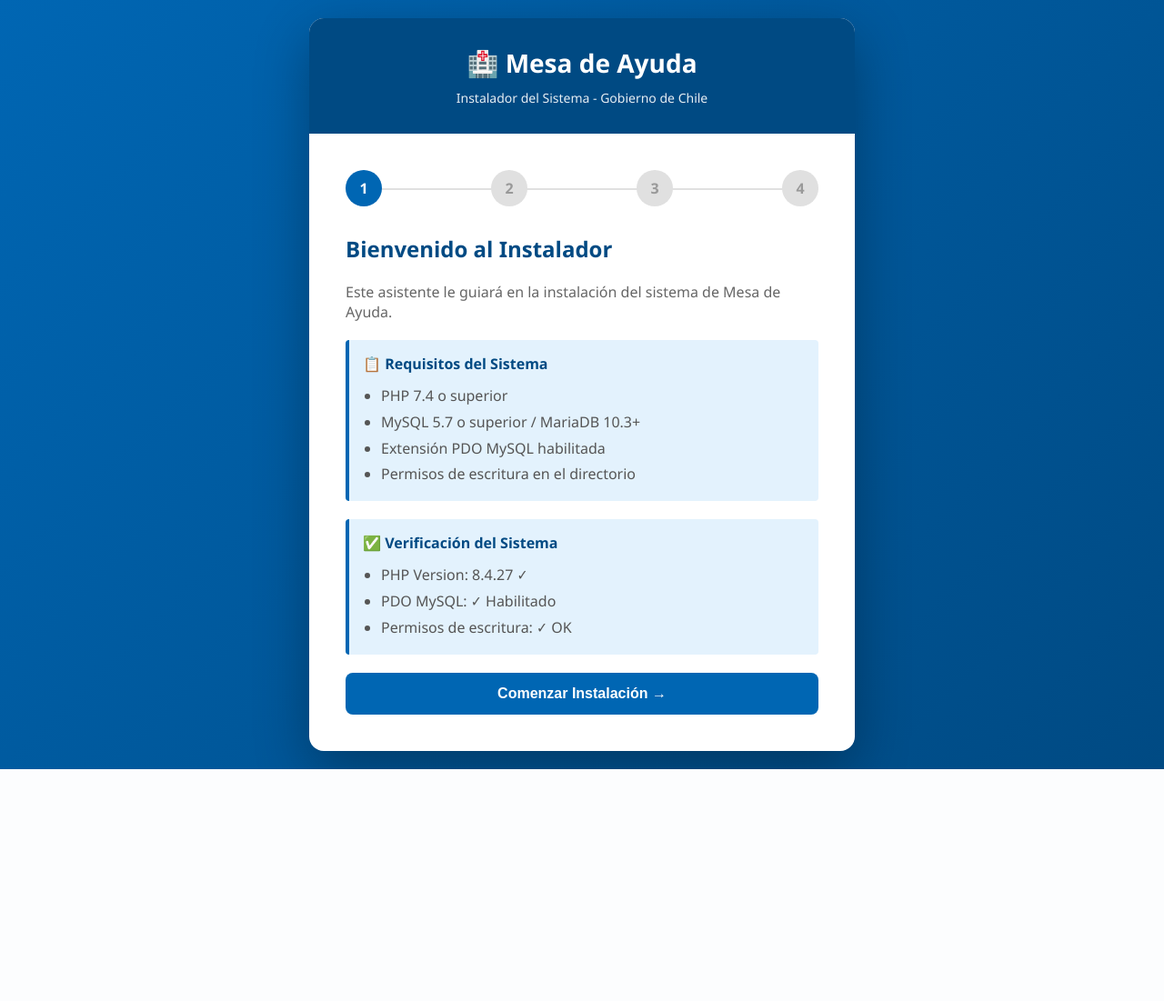
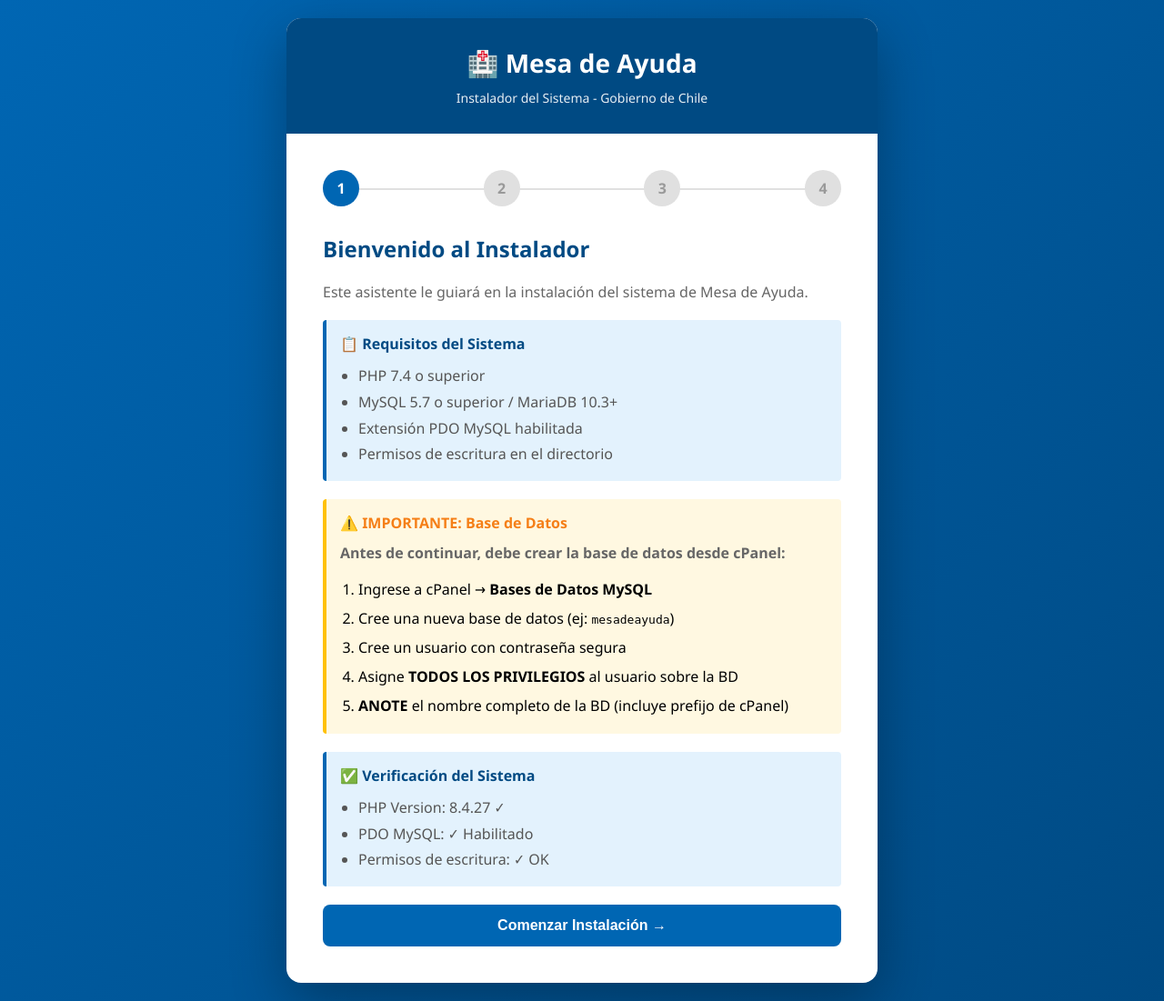
Before and after one commit to amvinfo/Mesa_ayuda1, a PHP site: page /cpanel/install.php in a window 1280 px wide. Shown: the whole page at 91% size. Before the commit the page ends 846 px from the top, so only its background shows below. Run offline with PHP 8.4, Linux system fonts and the light colour scheme.

Commit message:
task snapshot 0e689c22-6442-4c73-aa59-bb827b400b5c

```diff
--- a/cpanel/install.php
+++ b/cpanel/install.php
@@ -2,6 +2,9 @@
 /**
  * Mesa de Ayuda - Instalador
  * Gobierno de Chile
+ *
+ * IMPORTANTE: En cPanel, la base de datos debe crearse previamente
+ * desde el panel de control (Bases de Datos MySQL).
  */
 
 session_start();
@@ -16,11 +19,15 @@ $success = '';
 if ($_SERVER['REQUEST_METHOD'] === 'POST') {
     if ($step === 2) {
         // Guardar configuración de BD
-        $db_host = $_POST['db_host'] ?? 'localhost';
-        $db_name = $_POST['db_name'] ?? 'mesadeayuda';
-        $db_user = $_POST['db_user'] ?? '';
+        $db_host = trim($_POST['db_host'] ?? 'localhost');
+        $db_name = trim($_POST['db_name'] ?? '');
+        $db_user = trim($_POST['db_user'] ?? '');
         $db_pass = $_POST['db_pass'] ?? '';
 
+        // Validar campos
+        if (empty($db_name) || empty($db_user)) {
+            $error = 'Debe completar todos los campos obligatorios.';
+        } else {
             $_SESSION['db_config'] = [
                 'host' => $db_host,
                 'name' => $db_name,
@@ -28,43 +35,88 @@ if ($_SERVER['REQUEST_METHOD'] === 'POST') {
                 'pass' => $db_pass
             ];
 
-        // Probar conexión
+            // Probar conexión a la BD (NO crear, solo conectar)
             try {
-            $pdo = new PDO("mysql:host=$db_host", $db_user, $db_pass);
-            $pdo->setAttribute(PDO::ATTR_ERRMODE, PDO::ERRMODE_EXCEPTION);
+                $pdo = new PDO(
+                    "mysql:host=$db_host;dbname=$db_name;charset=utf8mb4",
+                    $db_user,
+                    $db_pass,
+                    [PDO::ATTR_ERRMODE => PDO::ERRMODE_EXCEPTION]
+                );
 
-            // Crear base de datos
-            $pdo->exec("CREATE DATABASE IF NOT EXISTS `$db_name` CHARACTER SET utf8mb4 COLLATE utf8mb4_unicode_ci");
+                // Verificar que la BD existe y está accesible
+                $stmt = $pdo->query("SELECT DATABASE()");
+                $currentDb = $stmt->fetchColumn();
 
+                if ($currentDb !== $db_name) {
+                    $error = "Conexión exitosa pero la base de datos actual ($currentDb) no coincide con la especificada ($db_name).";
+                } else {
                     $step = 3;
+                }
+
             } catch (PDOException $e) {
-            $error = 'Error de conexión: ' . $e->getMessage();
+                $errorMsg = $e->getMessage();
+
+                if (strpos($errorMsg, 'Access denied') !== false) {
+                    $error = 'Acceso denegado. Verifique que el usuario y contraseña sean correctos, y que el usuario tenga permisos sobre la base de datos.';
+                } elseif (strpos($errorMsg, 'Unknown database') !== false) {
+                    $error = "La base de datos '$db_name' no existe. Por favor, créela primero desde cPanel → Bases de Datos MySQL.";
+                } elseif (strpos($errorMsg, "Can't connect") !== false || strpos($errorMsg, 'Connection refused') !== false) {
+                    $error = 'No se puede conectar al servidor MySQL. Verifique el host (generalmente es "localhost" en cPanel).';
+                } else {
+                    $error = 'Error de conexión: ' . $errorMsg;
+                }
+            }
         }
     } elseif ($step === 3) {
         // Instalar base de datos
         if (!isset($_SESSION['db_config'])) {
-            $error = 'Configuración de base de datos no encontrada';
+            $error = 'Configuración de base de datos no encontrada. Por favor, vuelva al paso anterior.';
             $step = 2;
         } else {
             try {
                 $config = $_SESSION['db_config'];
-                $pdo = new PDO("mysql:host={$config['host']};dbname={$config['name']}", $config['user'], $config['pass']);
-                $pdo->setAttribute(PDO::ATTR_ERRMODE, PDO::ERRMODE_EXCEPTION);
+                $pdo = new PDO(
+                    "mysql:host={$config['host']};dbname={$config['name']};charset=utf8mb4",
+                    $config['user'],
+                    $config['pass'],
+                    [PDO::ATTR_ERRMODE => PDO::ERRMODE_EXCEPTION]
+                );
 
                 // Leer y ejecutar SQL
                 $sql = file_get_contents(__DIR__ . '/database.sql');
-                $pdo->exec($sql);
+
+                // Ejecutar cada statement por separado
+                $statements = array_filter(array_map('trim', explode(';', $sql)));
+
+                foreach ($statements as $statement) {
+                    if (!empty($statement) && !preg_match('/^--/', $statement)) {
+                        try {
+                            $pdo->exec($statement);
+                        } catch (PDOException $e) {
+                            // Ignorar errores de DROP TABLE si no existe
+                            if (strpos($e->getMessage(), 'Unknown table') === false) {
+                                throw $e;
+                            }
+                        }
+                    }
+                }
 
                 // Crear archivo de configuración
                 $config_content = "<?php\n";
-                $config_content .= "define('DB_HOST', '{$config['host']}');\n";
-                $config_content .= "define('DB_NAME', '{$config['name']}');\n";
-                $config_content .= "define('DB_USER', '{$config['user']}');\n";
-                $config_content .= "define('DB_PASS', '{$config['pass']}');\n";
+                $config_content .= "// Configuración generada automáticamente el " . date('Y-m-d H:i:s') . "\n";
+                $config_content .= "// NO MODIFICAR ESTE ARCHIVO MANUALMENTE\n\n";
+                $config_content .= "define('DB_HOST', '" . addslashes($config['host']) . "');\n";
+                $config_content .= "define('DB_NAME', '" . addslashes($config['name']) . "');\n";
+                $config_content .= "define('DB_USER', '" . addslashes($config['user']) . "');\n";
+                $config_content .= "define('DB_PASS', '" . addslashes($config['pass']) . "');\n";
                 $config_content .= "define('SITE_URL', '" . dirname($_SERVER['REQUEST_URI']) . "');\n";
                 $config_content .= "define('INSTALLED', true);\n";
+                $config_content .= "define('INSTALL_DATE', '" . date('Y-m-d H:i:s') . "');\n";
 
-                file_put_contents(__DIR__ . '/config.php', $config_content);
+                if (file_put_contents(__DIR__ . '/config.php', $config_content) === false) {
+                    throw new Exception('No se pudo crear el archivo config.php. Verifique los permisos de la carpeta.');
+                }
 
                 // Marcar como instalado
                 $pdo->exec("UPDATE settings SET value = '1' WHERE key_name = 'installed'");
@@ -77,6 +129,8 @@ if ($_SERVER['REQUEST_METHOD'] === 'POST') {
 
             } catch (PDOException $e) {
                 $error = 'Error al instalar base de datos: ' . $e->getMessage();
+            } catch (Exception $e) {
+                $error = $e->getMessage();
             }
         }
     } elseif ($step === 4) {
@@ -116,7 +170,7 @@ if (file_exists(__DIR__ . '/config.php')) {
             background: white;
             border-radius: 16px;
             box-shadow: 0 20px 60px rgba(0,0,0,0.3);
-            max-width: 600px;
+            max-width: 650px;
             width: 100%;
             overflow: hidden;
         }
@@ -231,6 +285,22 @@ if (file_exists(__DIR__ . '/config.php')) {
             color: #555;
             line-height: 1.8;
         }
+        .warning-box {
+            background: #fff8e1;
+            border-left: 4px solid #ffc107;
+            padding: 15px;
+            margin: 20px 0;
+            border-radius: 4px;
+        }
+        .warning-box h3 {
+            color: #f57f17;
+            margin-bottom: 10px;
+            font-size: 16px;
+        }
+        .warning-box p {
+            color: #666;
+            line-height: 1.6;
+        }
         .credentials {
             background: #fff8e1;
             border: 2px solid #ffc107;
@@ -247,6 +317,11 @@ if (file_exists(__DIR__ . '/config.php')) {
             padding: 2px 8px;
             border-radius: 4px;
             font-family: 'Courier New', monospace;
+        }
+        .help-text {
+            font-size: 12px;
+            color: #666;
+            margin-top: 4px;
         }
     </style>
 </head>
@@ -290,6 +365,20 @@ if (file_exists(__DIR__ . '/config.php')) {
                     </ul>
                 </div>
 
+                <div class="warning-box">
+                    <h3>⚠️ IMPORTANTE: Base de Datos</h3>
+                    <p>
+                        <strong>Antes de continuar, debe crear la base de datos desde cPanel:</strong>
+                    </p>
+                    <ol style="margin-left: 20px; margin-top: 10px; line-height: 2;">
+                        <li>Ingrese a cPanel → <strong>Bases de Datos MySQL</strong></li>
+                        <li>Cree una nueva base de datos (ej: <code>mesadeayuda</code>)</li>
+                        <li>Cree un usuario con contraseña segura</li>
+                        <li>Asigne <strong>TODOS LOS PRIVILEGIOS</strong> al usuario sobre la BD</li>
+                        <li><strong>ANOTE</strong> el nombre completo de la BD (incluye prefijo de cPanel)</li>
+                    </ol>
+                </div>
+
                 <div class="info-box">
                     <h3>✅ Verificación del Sistema</h3>
                     <ul>
@@ -306,31 +395,41 @@ if (file_exists(__DIR__ . '/config.php')) {
             <?php elseif ($step === 2): ?>
                 <h2 style="margin-bottom: 20px; color: #004A83;">Configuración de Base de Datos</h2>
                 <p style="margin-bottom: 20px; color: #666;">
-                    Ingrese los datos de conexión a su base de datos MySQL.
+                    Ingrese los datos de la base de datos que creó en cPanel.
                 </p>
+
+                <div class="warning-box">
+                    <h3>💡 Ayuda</h3>
+                    <p>
+                        En cPanel, el nombre de la base de datos incluye un prefijo. Por ejemplo:<br>
+                        Si su usuario de cPanel es <code>cuarzodi</code> y creó la BD <code>mesadeayuda</code>,<br>
+                        el nombre completo será: <code>cuarzodi_mesadeayuda</code>
+                    </p>
+                </div>
 
                 <form method="POST" action="?step=2">
                     <div class="form-group">
                         <label>Servidor de Base de Datos</label>
                         <input type="text" name="db_host" value="localhost" required>
-                        <small style="color: #999;">Generalmente es "localhost" en cPanel</small>
+                        <p class="help-text">Generalmente es "localhost" en cPanel</p>
                     </div>
 
                     <div class="form-group">
-                        <label>Nombre de la Base de Datos</label>
-                        <input type="text" name="db_name" value="mesadeayuda" required>
-                        <small style="color: #999;">En cPanel puede ser: usuario_mesadeayuda</small>
+                        <label>Nombre Completo de la Base de Datos *</label>
+                        <input type="text" name="db_name" value="" required placeholder="ej: cuarzodi_mesadeayuda">
+                        <p class="help-text">Incluya el prefijo de cPanel (ej: usuario_mesadeayuda)</p>
                     </div>
 
                     <div class="form-group">
-                        <label>Usuario de Base de Datos</label>
-                        <input type="text" name="db_user" required>
-                        <small style="color: #999;">Usuario creado en cPanel para la BD</small>
+                        <label>Usuario de Base de Datos *</label>
+                        <input type="text" name="db_user" value="" required placeholder="ej: cuarzodi_mesa_user">
+                        <p class="help-text">Usuario creado en cPanel para la BD (incluye prefijo)</p>
                     </div>
 
                     <div class="form-group">
-                        <label>Contraseña de Base de Datos</label>
+                        <label>Contraseña de Base de Datos *</label>
                         <input type="password" name="db_pass" required>
+                        <p class="help-text">Contraseña del usuario de la BD</p>
                     </div>
 
                     <button type="submit" class="btn">Probar Conexión →</button>
@@ -353,6 +452,15 @@ if (file_exists(__DIR__ . '/config.php')) {
                     </ul>
                 </div>
 
+                <div class="info-box">
+                    <h3>🔗 Conexión verificada</h3>
+                    <ul>
+                        <li>Servidor: <strong><?php echo htmlspecialchars($_SESSION['db_config']['host']); ?></strong></li>
+                        <li>Base de datos: <strong><?php echo htmlspecialchars($_SESSION['db_config']['name']); ?></strong></li>
+                        <li>Usuario: <strong><?php echo htmlspecialchars($_SESSION['db_config']['user']); ?></strong></li>
+                    </ul>
+                </div>
+
                 <form method="POST" action="?step=3">
                     <button type="submit" class="btn">Instalar Base de Datos →</button>
                 </form>
@@ -370,13 +478,14 @@ if (file_exists(__DIR__ . '/config.php')) {
                     <p><strong>Técnico:</strong> <code>tecnico</code> / <code>admin123</code></p>
                 </div>
 
-                <div class="info-box">
-                    <h3>⚠️ Importante</h3>
-                    <ul>
-                        <li>Cambie las contraseñas después del primer inicio de sesión</li>
-                        <li>Elimine este archivo (install.php) por seguridad</li>
-                        <li>Configure el correo SMTP en el panel de administración</li>
-                    </ul>
+                <div class="warning-box">
+                    <h3>⚠️ Pasos de Seguridad</h3>
+                    <ol style="margin-left: 20px; line-height: 2;">
+                        <li><strong>ELIMINE</strong> este archivo (install.php) inmediatamente</li>
+                        <li>Cambie las contraseñas de los usuarios después del primer login</li>
+                        <li>Active HTTPS/SSL en cPanel</li>
+                        <li>Verifique los permisos de archivos (644 para archivos, 755 para carpetas)</li>
+                    </ol>
                 </div>
 
                 <form method="POST" action="?step=4">
```
Also changed, not shown: cpanel/database.sql (+18 -3 lines). Lines whose indentation alone changed are shown as unchanged.
